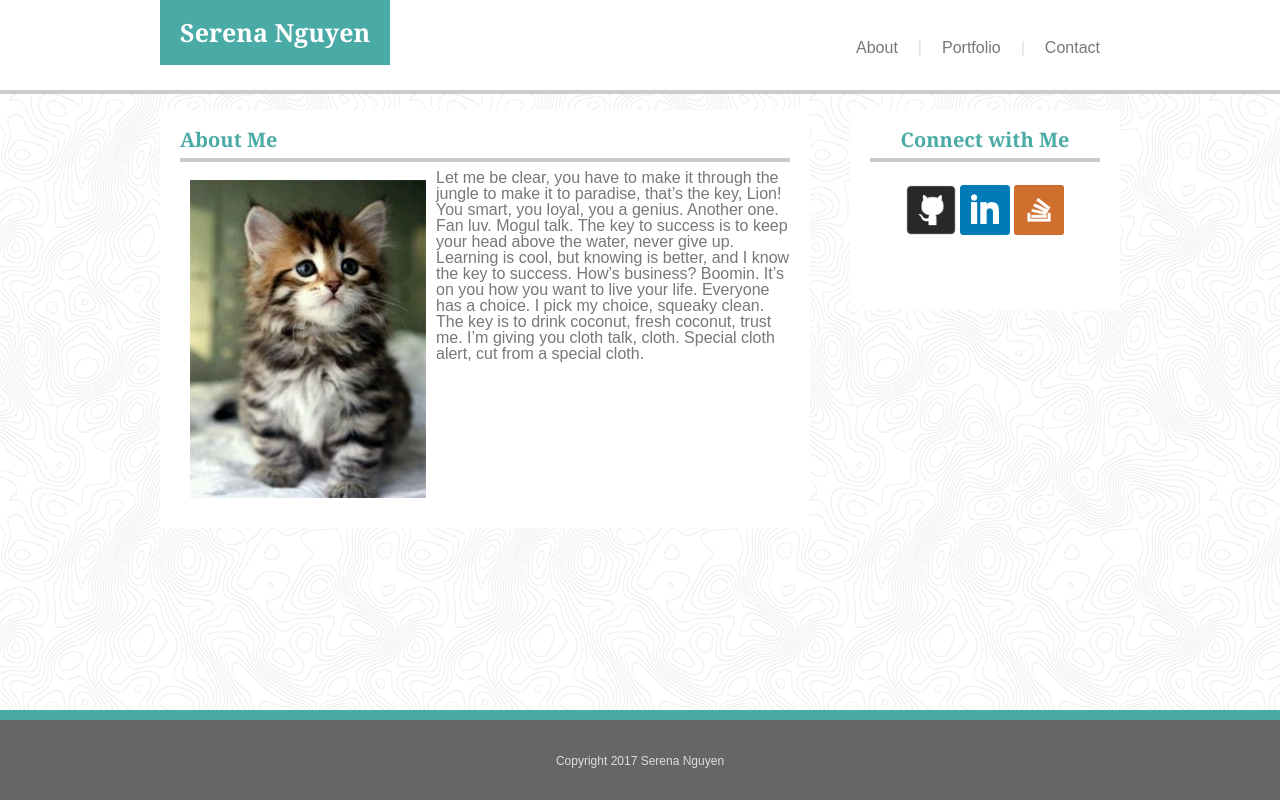
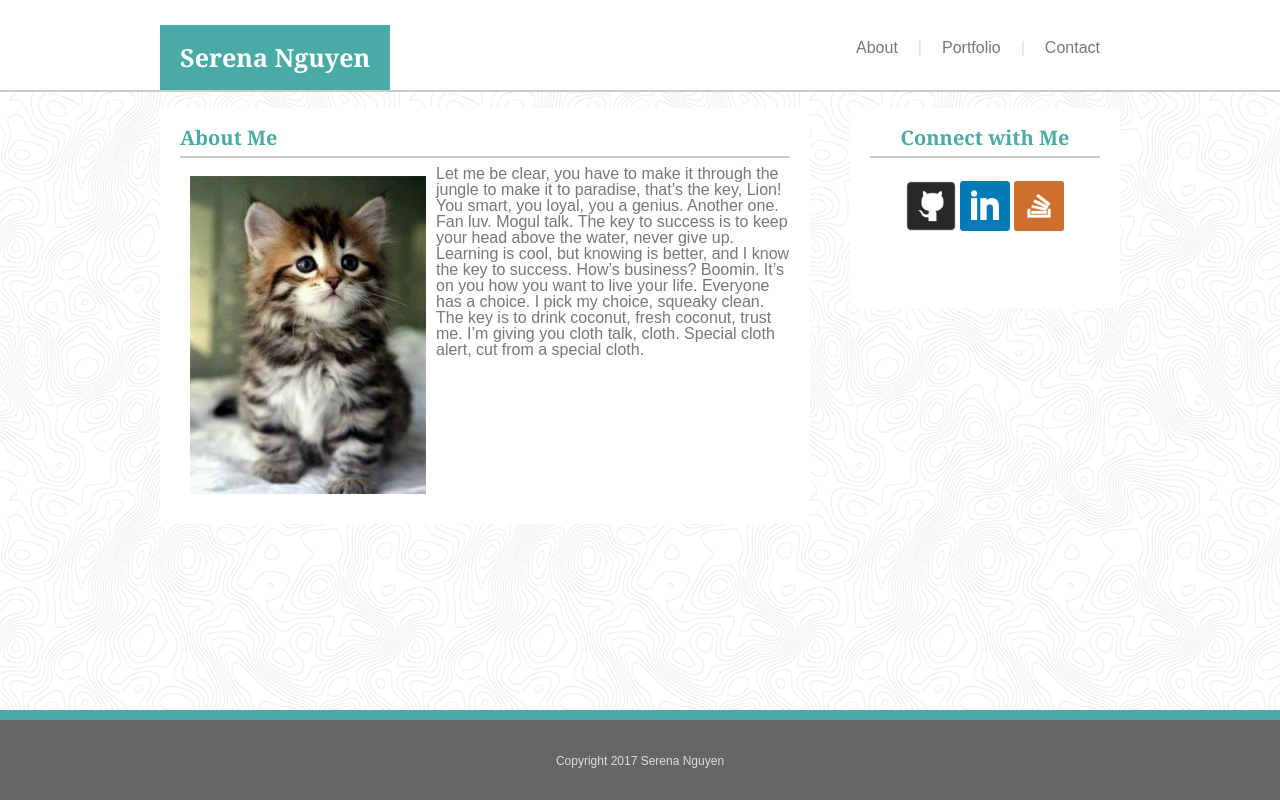
Before and after one commit to serenanguyen/personal-site, a plain HTML site: page index.html in a window 1280 px wide. Drawn offline with Linux system fonts and the light colour scheme.

Commit message:
correcting hr style and header

```diff
--- a/assets/css/style.css
+++ b/assets/css/style.css
@@ -19,7 +19,7 @@ body {
 header {
 	float: left;
 	margin-bottom: 0;
-	padding: 0px;
+	padding: 25px 0 0 0;
 }
 
 h1 {
@@ -59,7 +59,7 @@ nav a:visited {
 
 hr {
 	border-color: #ccc;
-	border-width: 2px;
+	border-width: 1.5px;
 	border-style: solid;
 }
 
```
